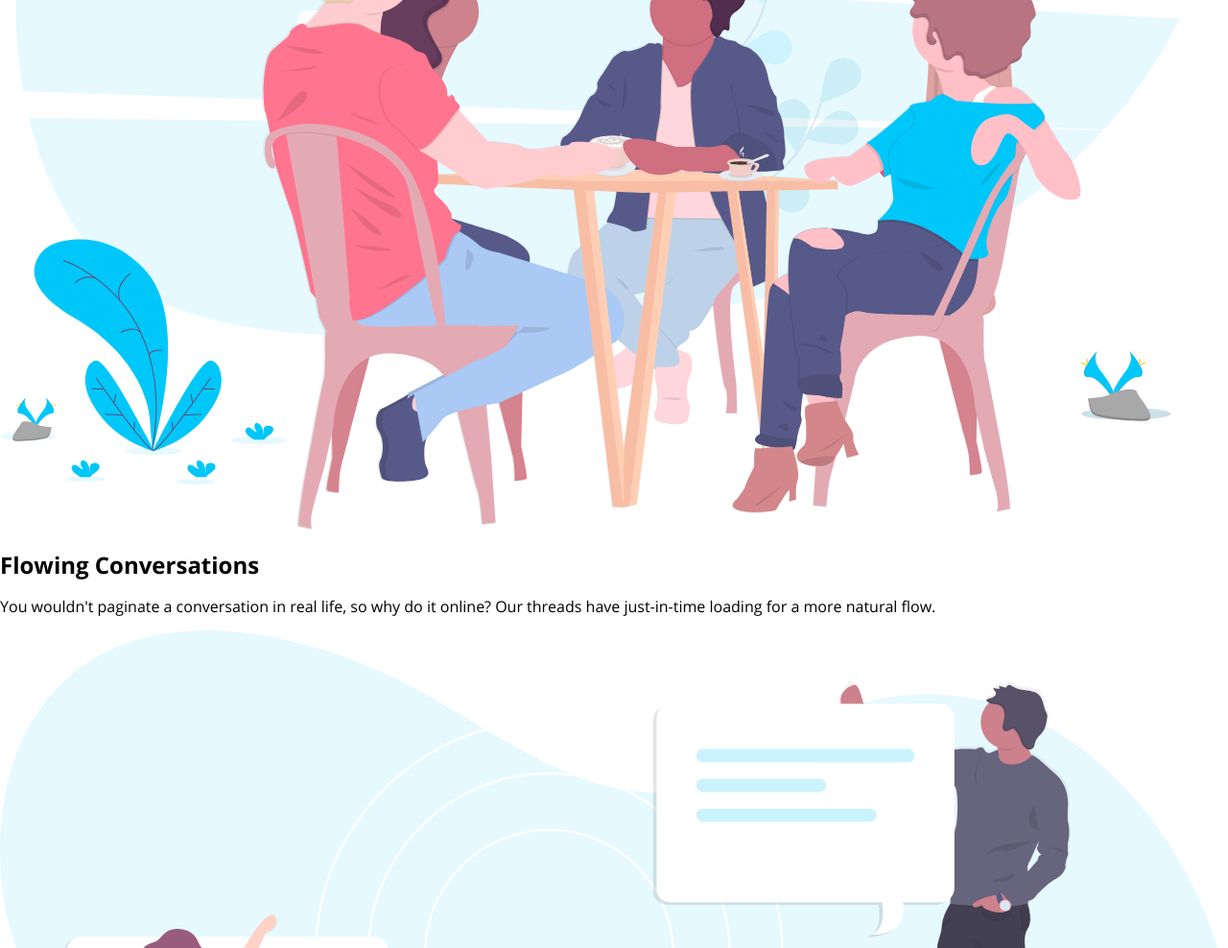
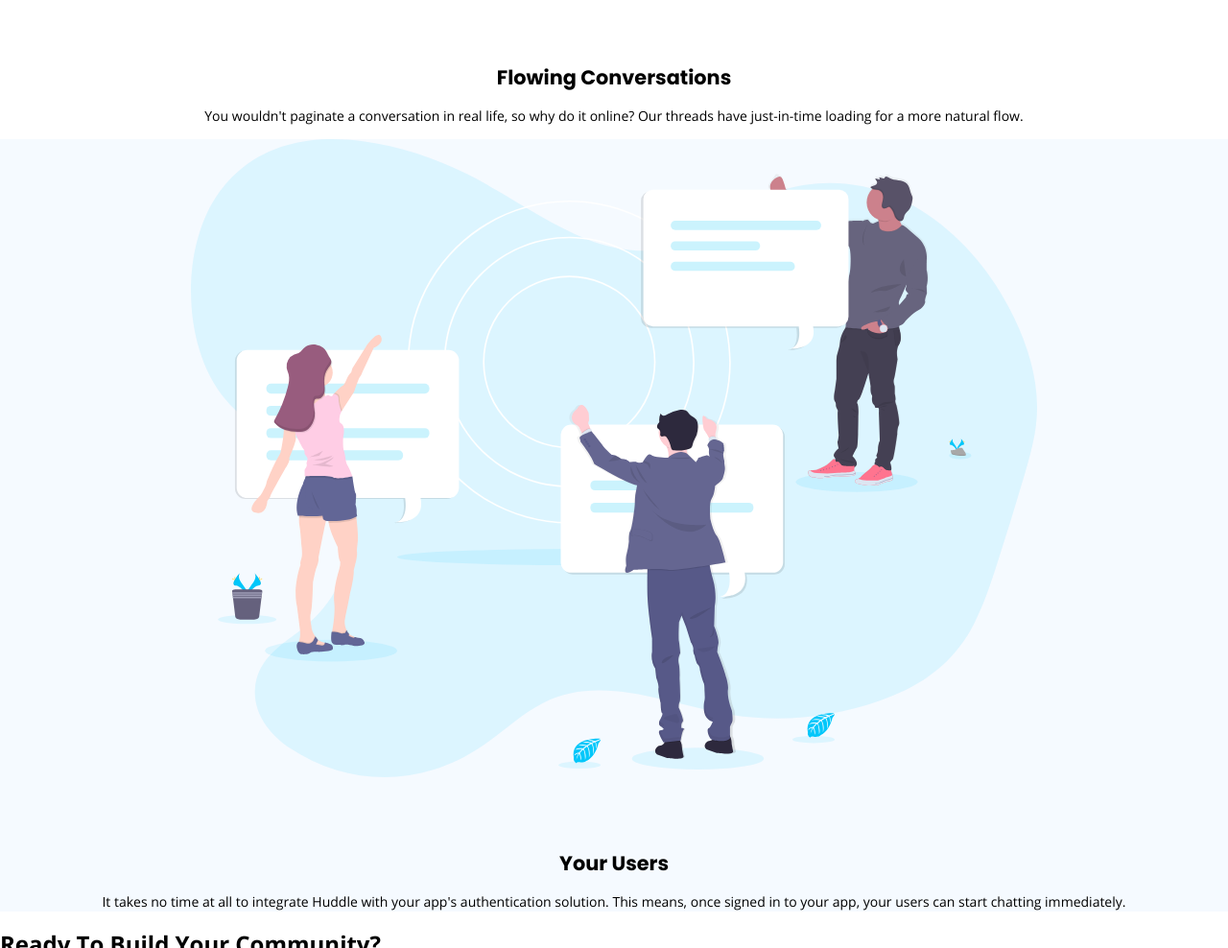
Before and after one commit to MishaHernandez/landing-page-with-curve-sections, a plain HTML site: page index.html in a window 1280 px wide. Shown: the part 2851-3839 px from the top of the page at 96% size. Drawn offline with Linux system fonts and the light colour scheme.

Commit message:
Added component 'workflow-item'.

```diff
--- a/index.html
+++ b/index.html
@@ -50,30 +50,36 @@
 
   <section class="workflow">
     <div class="workflow__item">
-      <div class="workflow__illustration"><img src="images/illustration-grow-together.svg" alt=""></div>
+      <div class="workflow__item-wrapper">
+        <div class="workflow__item-illustration"><img src="images/illustration-grow-together.svg" alt=""></div>
         <h2 class="workflow__item-subtitle">Grow Together</h2>
         <p class="workflow__item-paragraph">
           Generate meaningful discussions with your audience and build a strong, loyal community.
           Think of the insightful conversations you miss out on with a feedback form.
         </p>
       </div>
+    </div>
 
     <div class="workflow__item">
-      <div class="workflow__illustration"><img src="images/illustration-flowing-conversation.svg" alt=""></div>
+      <div class="workflow__item-wrapper">
+        <div class="workflow__item-illustration"><img src="images/illustration-flowing-conversation.svg" alt=""></div>
         <h2 class="workflow__item-subtitle">Flowing Conversations</h2>
         <p class="workflow__item-paragraph">
           You wouldn't paginate a conversation in real life, so why do it online? Our threads have
           just-in-time loading for a more natural flow.
         </p>
       </div>
+    </div>
 
     <div class="workflow__item">
-      <div class="workflow__illustration"><img src="images/illustration-your-users.svg" alt=""></div>
+      <div class="workflow__item-wrapper">
+        <div class="workflow__item-illustration"><img src="images/illustration-your-users.svg" alt=""></div>
         <h2 class="workflow__item-subtitle">Your Users</h2>
         <p class="workflow__item-paragraph">
           It takes no time at all to integrate Huddle with your app's authentication solution. This means,
           once signed in to your app, your users can start chatting immediately.
         </p>
+      </div>
     </div>
   </section>
 
--- /dev/null
+++ b/scss/components/workflow-item.scss
@@ -0,0 +1,27 @@
+.workflow__item {
+    &:nth-child(odd) {
+        background-color: $very-pale-blue;
+    }
+
+    &-wrapper {
+        line-height: 1.5;
+    }
+
+    &-illustration {
+        @include box-size (81%);
+        @extend %margin-lr;
+        margin-bottom: 4.25rem;
+    }
+
+    &-subtitle {
+        @extend %heading;
+        margin-top: 0;
+        margin-bottom: 14px;
+        font-size: 1.3rem;
+    }
+
+    &-paragraph {
+        // element??
+        font-size: 14px;
+    }
+}
--- a/scss/layout/content.scss
+++ b/scss/layout/content.scss
@@ -6,12 +6,12 @@
     line-height: 1.5;
 
     &__title {
+        @extend %heading;
         font-size: 1.5rem;
-        @extend %heading;
     }
 
     &__paragraph {
-        // creo que debería estar por defecto en element
+        // element??
         font-size: 14px;
     }
 }
@@ -25,3 +25,12 @@
         margin-bottom: 97px;
     }
 }
+
+// section-3
+.workflow__item {
+    &-wrapper {
+        @include box-size (85%);
+        @extend %margin-lr;
+        @extend %text-align-center;
+    }
+}
--- a/scss/layout/header.scss
+++ b/scss/layout/header.scss
@@ -1,5 +1,5 @@
 .navbar {
+    @extend %margin-lr;
     margin-top: 1.6rem;
     margin-bottom: 1.6rem;
-    @extend %margin-lr;
 }
--- a/scss/main.scss
+++ b/scss/main.scss
@@ -16,3 +16,4 @@
 @import 'components/button';
 @import 'components/navbar';
 @import 'components/statistics-item.scss';
+@import 'components/workflow-item.scss';
--- a/scss/settings/variables.scss
+++ b/scss/settings/variables.scss
@@ -4,6 +4,6 @@ $light-pink: hsl(321, 100%, 78%);
 $light-red: hsl(0, 100%, 63%);
 // Neutral colors
 $very-dark-cyan: hsl(192, 100%, 9%);
-$very-pale-blue: hsl(207, 100%, 98%);
+$very-pale-blue: hsl(210, 100%, 98%);
 // accent colors
 // $hover: hsl(321, 100%, 78%);
```
Also changed, not shown: css/style.css, 1 other file. Lines whose indentation alone changed are shown as unchanged.
